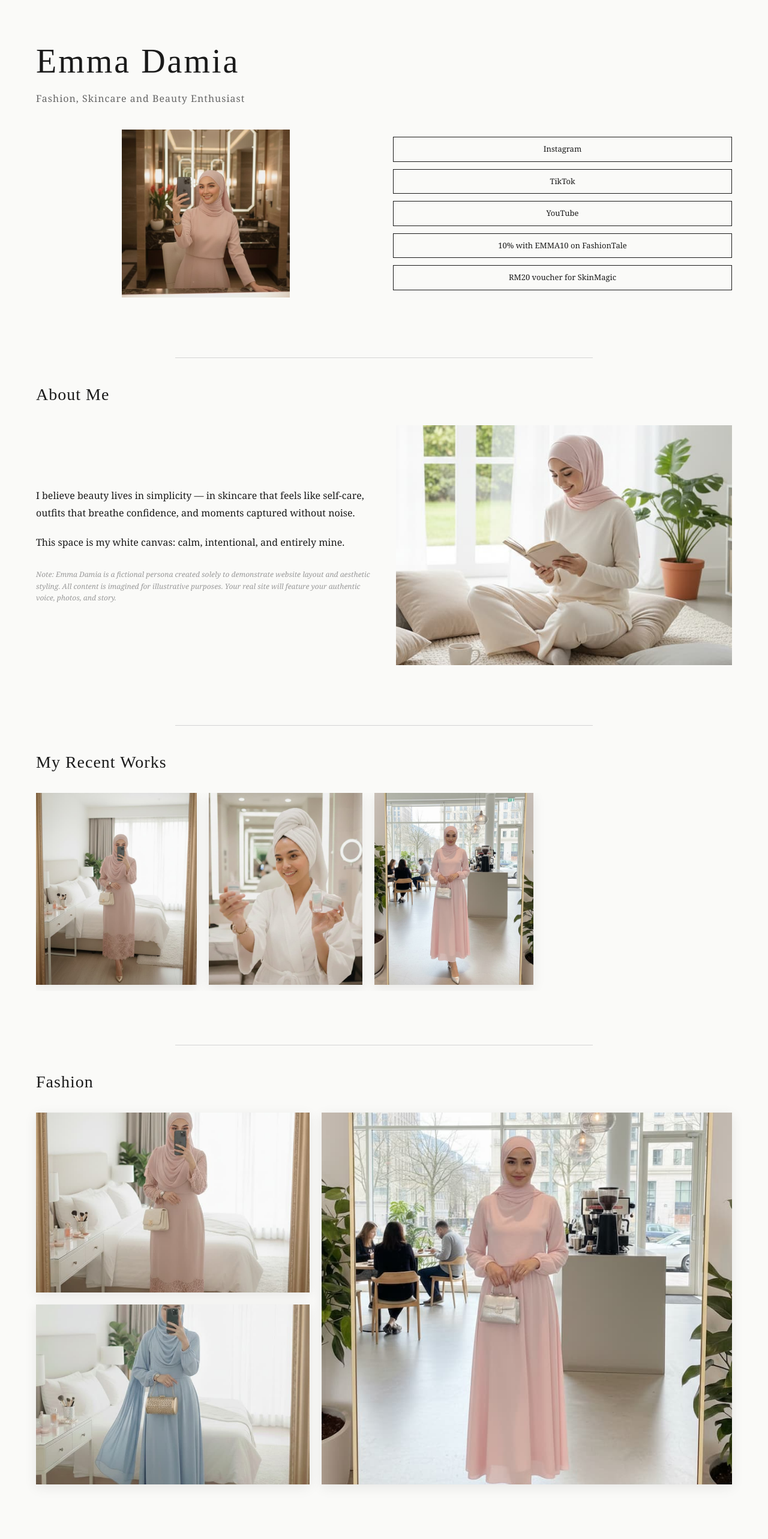
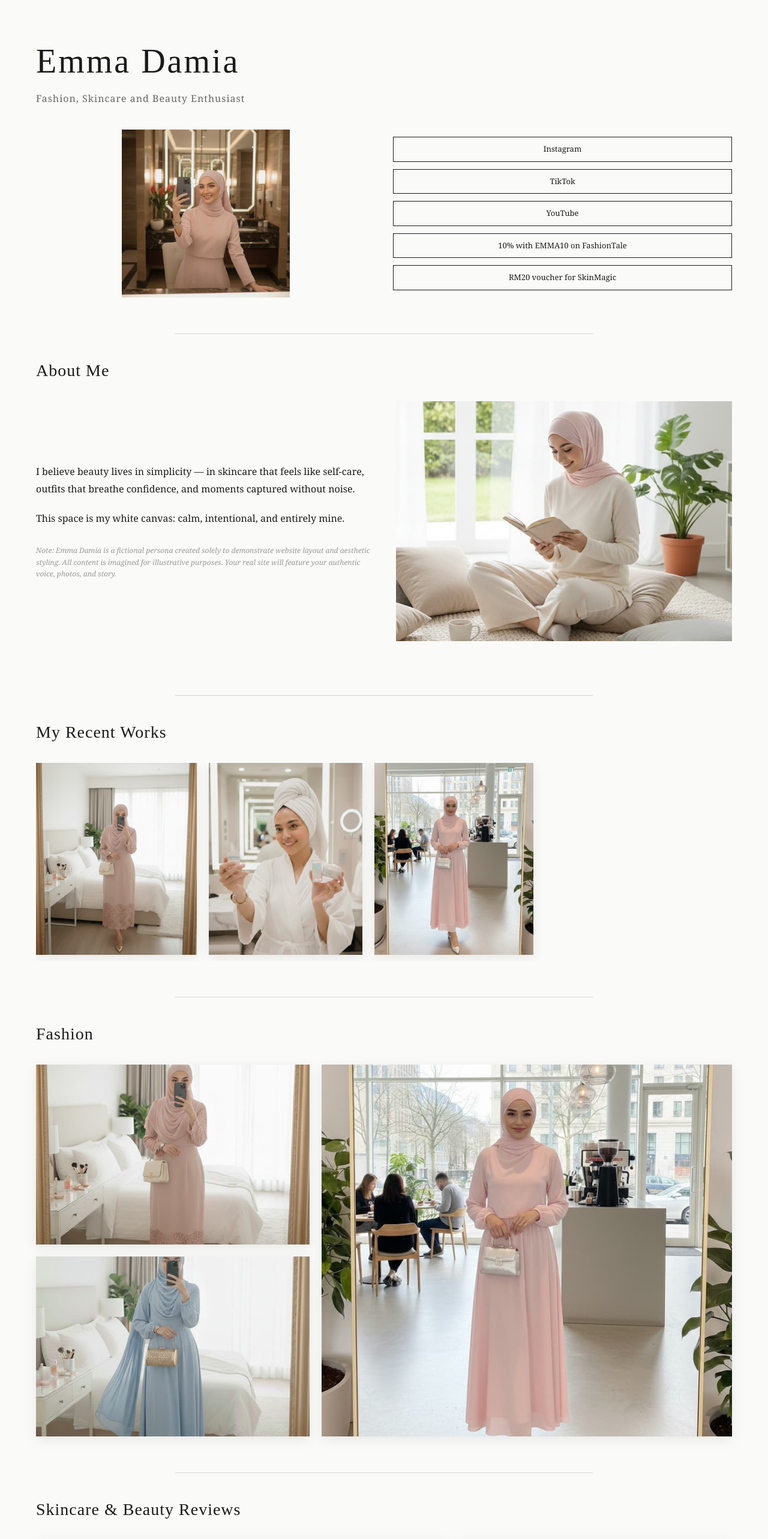
Before and after one commit to BigCalicoCatto/emmadamia, a Next.js app: page / in a window 1280 px wide. Shown: the top 2566 px of the page at 60% size. Built offline with nearby package versions, Linux system fonts and the light colour scheme.

Commit message:
Update page.tsx

```diff
--- a/app/page.tsx
+++ b/app/page.tsx
@@ -9,7 +9,7 @@ export default function Home() {
     <div style={{ fontFamily: 'Georgia, serif', backgroundColor: '#fafaf8', color: '#1a1a1a', minHeight: '100vh' }}>
 
       {/* HERO SECTION */}
-      <section style={{ padding: '60px 20px', maxWidth: '1200px', margin: '0 auto' }}>
+      <section style={{ padding: '60px 20px 30px 20px', maxWidth: '1200px', margin: '0 auto' }}>
         {/* Full Width Name */}
         <h1 style={{ fontSize: '56px', fontWeight: '400', margin: '0 0 8px 0', letterSpacing: '3px', fontFamily: 'Poiret One, cursive' }}>Emma Damia</h1>
 
@@ -41,7 +41,7 @@ export default function Home() {
       </section>
 
       {/* ABOUT ME SECTION */}
-      <section style={{ padding: '40px 20px', maxWidth: '1200px', margin: '0 auto' }}>
+      <section style={{ padding: '30px 20px 30px 20px', maxWidth: '1200px', margin: '0 auto' }}>
         <div style={{ width: '60%', margin: '0 auto 40px auto', height: '1px', backgroundColor: '#d4d4d4' }}></div>
         <h2 style={{ fontSize: '28px', fontWeight: '400', marginBottom: '30px', letterSpacing: '1px', fontFamily: 'Poiret One, cursive' }}>About Me</h2>
         <div style={{ display: 'grid', gridTemplateColumns: '1fr 1fr', gap: '40px', alignItems: 'center' }}>
@@ -102,7 +102,7 @@ export default function Home() {
       </section>
 
       {/* FASHION SECTION */}
-      <section style={{ padding: '60px 20px', maxWidth: '1200px', margin: '0 auto' }}>
+      <section style={{ padding: '30px 20px', maxWidth: '1200px', margin: '0 auto' }}>
         <div style={{ width: '60%', margin: '0 auto 40px auto', height: '1px', backgroundColor: '#d4d4d4' }}></div>
         <h2 style={{ fontSize: '28px', fontWeight: '400', marginBottom: '30px', letterSpacing: '1px', fontFamily: 'Poiret One, cursive' }}>Fashion</h2>
         <div style={{ display: 'grid', gridTemplateColumns: '1fr 1.5fr', gap: '20px', gridTemplateRows: 'auto auto' }}>
@@ -122,7 +122,7 @@ export default function Home() {
       </section>
 
       {/* SKINCARE & BEAUTY REVIEWS SECTION */}
-      <section style={{ padding: '60px 20px', maxWidth: '1200px', margin: '0 auto' }}>
+      <section style={{ padding: '30px 20px', maxWidth: '1200px', margin: '0 auto' }}>
         <div style={{ width: '60%', margin: '0 auto 40px auto', height: '1px', backgroundColor: '#d4d4d4' }}></div>
         <h2 style={{ fontSize: '28px', fontWeight: '400', marginBottom: '30px', letterSpacing: '1px', fontFamily: 'Poiret One, cursive' }}>Skincare & Beauty Reviews</h2>
         <div style={{ display: 'grid', gridTemplateColumns: '1.5fr 1fr', gap: '20px', gridTemplateRows: 'auto auto' }}>
@@ -142,7 +142,7 @@ export default function Home() {
       </section>
 
       {/* CTA SECTION */}
-      <section style={{ padding: '60px 20px', maxWidth: '1200px', margin: '0 auto' }}>
+      <section style={{ padding: '30px 20px', maxWidth: '1200px', margin: '0 auto' }}>
         <div style={{ width: '60%', margin: '0 auto 40px auto', height: '1px', backgroundColor: '#d4d4d4' }}></div>
         <div style={{ display: 'grid', gridTemplateColumns: '1fr 1fr', gap: '30px', alignItems: 'center' }}>
           {/* CTA Image */}
```
